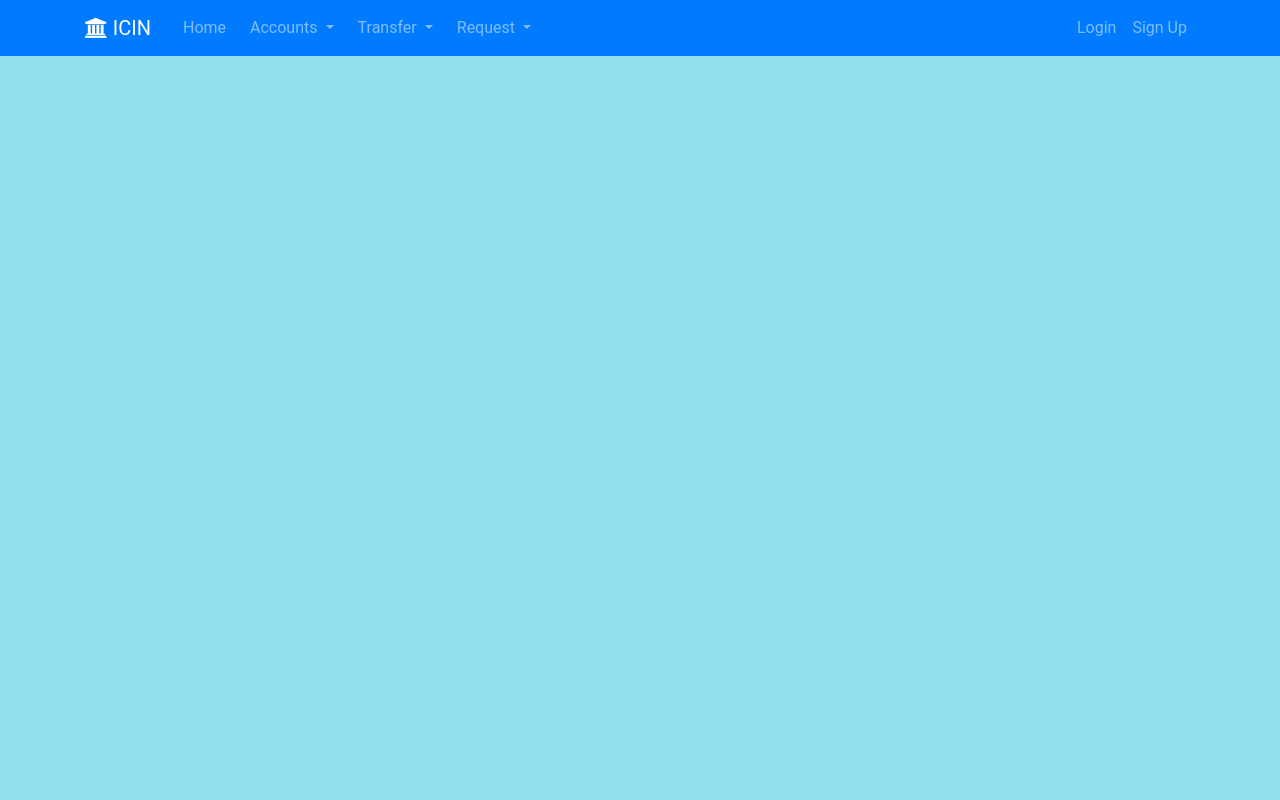
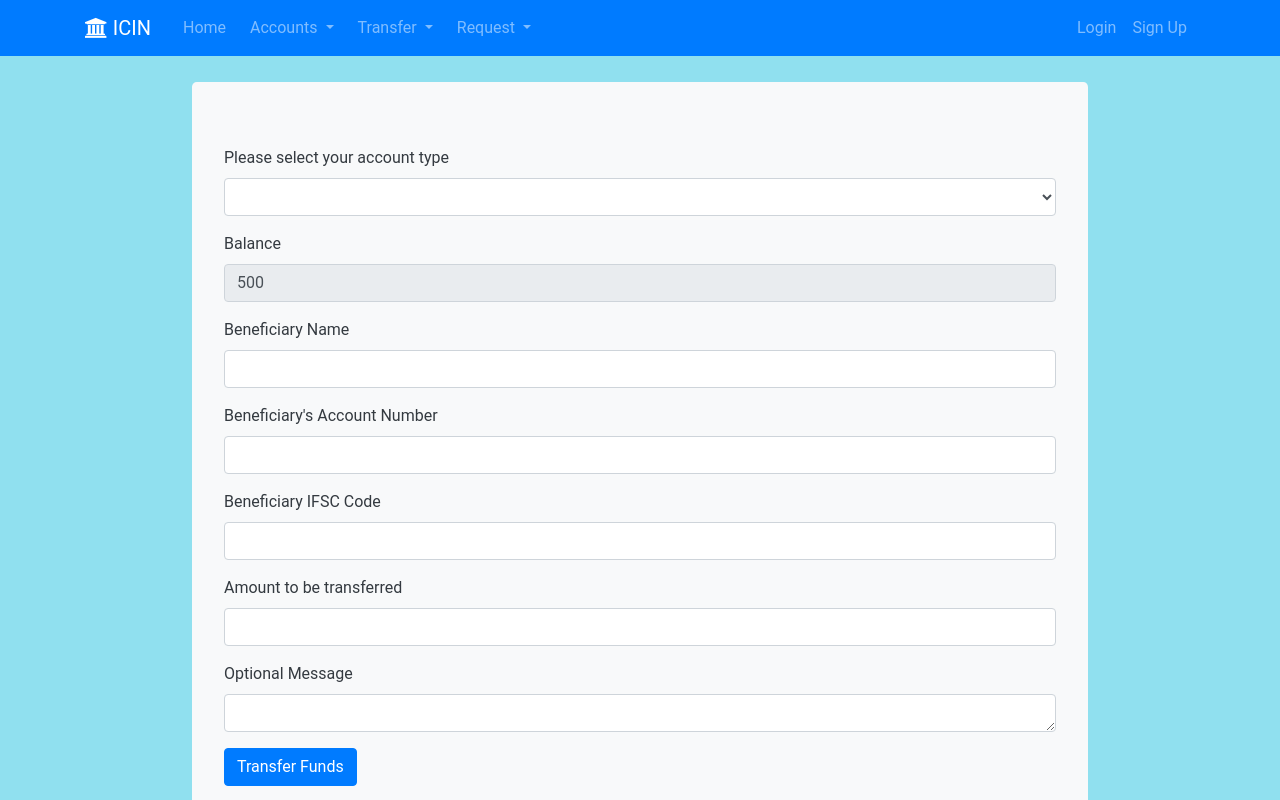
Before and after one commit to meetshah133/ICIN, an Angular app in the folder ICIN-frontend/: page /user/transferFundRequest in a window 1280 px wide. Before the commit this address led to /. Built offline with nearby package versions, Linux system fonts and the light colour scheme.

Commit message:
Added fund transfer

```diff
--- a/ICIN-frontend/src/app/app-routing.module.ts
+++ b/ICIN-frontend/src/app/app-routing.module.ts
@@ -9,6 +9,7 @@ import { UserRegistrationComponent } from './registration/subComponents/user-reg
 import {RegistrationComponent} from './registration/registration.component';
 import {UserHomeComponent} from "./user-home/user-home.component"
 import { ChequebookRequestComponent } from './chequebook-request/chequebook-request.component';
+import { TransferFundsComponent } from './transfer-funds/transfer-funds.component';
 
 const routes: Routes = [
   {path:"register/contactDetails",component:ContactDetailsComponent},
@@ -20,6 +21,7 @@ const routes: Routes = [
   {path:"register",component:RegistrationComponent },
   {path:"user/home",component:UserHomeComponent},
   {path:"user/chequeBookRequest",component:ChequebookRequestComponent},
+  {path:"user/transferFundRequest",component:TransferFundsComponent},
   {path:"",component:LoginComponent},
 
 ];
--- a/ICIN-frontend/src/app/app.module.ts
+++ b/ICIN-frontend/src/app/app.module.ts
@@ -15,6 +15,7 @@ import { HomepageComponent } from './homepage/homepage.component';
 import { NavbarComponent } from './navbar/navbar.component';
 import { UserHomeComponent } from './user-home/user-home.component';
 import { ChequebookRequestComponent } from './chequebook-request/chequebook-request.component';
+import { TransferFundsComponent } from './transfer-funds/transfer-funds.component';
 
 @NgModule({
   declarations: [
@@ -29,7 +30,8 @@ import { ChequebookRequestComponent } from './chequebook-request/chequebook-requ
     HomepageComponent,
     NavbarComponent,
     UserHomeComponent,
-    ChequebookRequestComponent
+    ChequebookRequestComponent,
+    TransferFundsComponent
   ],
   imports: [
     BrowserModule,
--- a/ICIN-frontend/src/app/chequebook-request/chequebook-request.component.ts
+++ b/ICIN-frontend/src/app/chequebook-request/chequebook-request.component.ts
@@ -20,6 +20,8 @@ export class ChequebookRequestComponent implements OnInit {
       accountType:[this.account,[Validators.required]]
     })
 
+
+
   }
 
   getAccountPassedByParent(){
@@ -32,4 +34,5 @@ export class ChequebookRequestComponent implements OnInit {
 
 
 
+
 }
--- a/ICIN-frontend/src/app/login/login.component.ts
+++ b/ICIN-frontend/src/app/login/login.component.ts
@@ -22,6 +22,7 @@ export class LoginComponent implements OnInit {
 
   validateLogin(){
     this.submitted = true;
+   //  console.log(this.loginForm.get("username").value);
     if(!this.loginForm.invalid){
       this.service.authenticateUser();
       this.router.navigate(["user","home"]);
--- a/ICIN-frontend/src/app/navbar/navbar.component.html
+++ b/ICIN-frontend/src/app/navbar/navbar.component.html
@@ -30,8 +30,8 @@
             Transfer
           </a>
           <div class="dropdown-menu" aria-labelledby="navbarDropdown">
-            <a class="dropdown-item" href="#">From Primary Account</a>
-            <a class="dropdown-item" href="#">From Saving Account</a>
+            <a class="dropdown-item" (click)="handleTransferFundRequest('Primary Account')">From Primary Account</a>
+            <a class="dropdown-item" (click)="handleTransferFundRequest('Saving Account')">From Saving Account</a>
           </div>
         </li>
         <li class="nav-item dropdown">
--- a/ICIN-frontend/src/app/navbar/navbar.component.ts
+++ b/ICIN-frontend/src/app/navbar/navbar.component.ts
@@ -23,4 +23,8 @@ export class NavbarComponent implements OnInit {
    this.router.navigate(["user","chequeBookRequest"],{state:{data:account}});
   }
 
+  handleTransferFundRequest(account){
+    this.router.navigate(["user","transferFundRequest"],{state:{data:account}});
+  }
+
 }
--- /dev/null
+++ b/ICIN-frontend/src/app/transfer-funds/transfer-funds.component.css
@@ -0,0 +1,5 @@
+.jumbotron{
+    margin-top:2%;
+    margin-right:15%;
+    margin-left: 15%;
+}
--- /dev/null
+++ b/ICIN-frontend/src/app/transfer-funds/transfer-funds.component.html
@@ -0,0 +1,65 @@
+<div class="jumbotron bg-light text-dark p-10">
+    <form [formGroup]="transferFundForm">
+    <div class="form-group">
+      <label for="accountType">Please select your account type</label>
+      <select class="form-control" id="accountType" name="accountType" formControlName="accountType">
+        <option>Primary Account</option>
+        <option>Saving Account</option>
+      </select>
+    </div>
+    <div class="form-group">
+        <label for="accountBalance">Balance</label>
+        <input type="text" class="form-control" readonly id="accountBalance" placeholder formControlName="balance">
+      </div>
+    <div class="form-group">
+        <label for="beneficiaryName">Beneficiary Name</label>
+        <input type="text" class="form-control"  id="beneficiaryName" fromControlName="beneficiaryName"   required="required" formControlName="beneficiaryName" [ngClass]="{ 'is-invalid': submitted && f.beneficiaryName.errors }" >
+        <div *ngIf="f.beneficiaryName.errors" class="invalid-feedback">
+            <div *ngIf="f.beneficiaryName.errors.required">    <p class="alert alert-warning mt-2" >Beneficiary Name is required</p>  </div>
+    </div>
+
+
+        <!--
+            formControlName="password" [ngClass]="{ 'is-invalid': submitted && f.password.errors }" >
+				<div *ngIf="f.password.errors" class="invalid-feedback">
+					<div *ngIf="f.password.errors.required">    <p class="alert alert-warning mt-2" >Password is required</p>  </div>
+			</div>
+        -->
+      </div>
+      <div class="form-group">
+        <label for="amountToBeTransfered">Beneficiary's Account Number</label>
+        <input type="text" class="form-control"  id="amountToBeTransfered" formControlName="amountToBeTransfered"
+        [ngClass] = "{'is-invalid':submitted && f.amountToBeTransfered.errors}" >
+        <div *ngIf="f.amountToBeTransfered.errors" class="invalid-feedback">
+            <div *ngIf="f.amountToBeTransfered.errors.required">
+                <p class="alert alert-warning mt-2">Beneficiary's Account Number is required!!</p>
+            </div>
+        </div>
+      </div>
+      <div class="form-group">
+        <label for="beneficiaryIFSCCode">Beneficiary IFSC Code</label>
+        <input type="text" class="form-control"  id="beneficiaryIFSCCode" formControlName="beneficiaryIFSCCode"
+        [ngClass]= "{'is-invalid':submitted && f.beneficiaryIFSCCode.errors}">
+        <div *ngIf="f.beneficiaryIFSCCode.errors" class="invalid-feedback">
+            <div *ngIf="f.beneficiaryIFSCCode.errors.required">
+               <p class="alert alert-warning  mt-2">Beneficiary's IFSC code is required!!</p>
+             </div>
+        </div>
+      </div>
+      <div class="form-group">
+        <label for="beneficiaryAccountNumber">Amount to be transferred</label>
+        <input type="number" class="form-control"  id="beneficiaryAccountNumber" formControlName="amountToBeTransfered"
+        [ngClass]="{'is-invalid':submitted && f.amountToBeTransfered.errors}">
+        <div *ngIf="f.amountToBeTransfered.errors" class="invalid-feedback">
+            <div *ngIf="f.amountToBeTransfered.errors.required">
+                <p class="alert alert-warning mt-2">Amount is required</p>
+            </div>
+        </div>
+      </div>
+    <div class="form-group">
+      <label for="Description">Optional Message</label>
+      <textarea class="form-control" id="description" rows="1"></textarea>
+    </div>
+    <button type="button" class="btn btn-primary" (click)="handleTransferFund()">Transfer Funds</button>
+  </form>
+</div>
--- /dev/null
+++ b/ICIN-frontend/src/app/transfer-funds/transfer-funds.component.ts
@@ -0,0 +1,51 @@
+import { Component, OnInit } from '@angular/core';
+import { Router } from '@angular/router';
+import {FormBuilder,FormControl,FormGroup,Validators}  from '@angular/forms';
+@Component({
+  selector: 'app-transfer-funds',
+  templateUrl: './transfer-funds.component.html',
+  styleUrls: ['./transfer-funds.component.css']
+})
+export class TransferFundsComponent implements OnInit {
+
+  constructor(private route:Router,private formBuilder:FormBuilder) { }
+  account:String=history.state.data;
+  balanceFund = this.getBalance(this.account)
+  transferFundForm: FormGroup;
+  submitted:boolean = false;
+  ngOnInit(): void {
+    this.transferFundForm = this.formBuilder.group({
+      accountType: [this.account],
+      balance : [this.balanceFund],
+      beneficiaryName : ["",Validators.required],
+      beneficiaryAccountNumber : ["",Validators.required],
+      beneficiaryIFSCCode : ["",Validators.required],
+      amountToBeTransfered : ["",[Validators.required,Validators.pattern('/^-?(0|[1-9]\d*)?$/')]],
+      optionalMessage : [""]
+    })
+    this.balanceFund = this.getBalance(this.account);
+  }
+
+  get f(){
+    return this.transferFundForm.controls;
+  }
+
+  getBalance(account){
+    if(account==="Primary Account"){
+      return "1000";
+    }
+    else
+      return "500";
+  }
+
+  handleTransferFund(){
+    this.submitted = true;
+    if(this.transferFundForm.invalid){
+      console.log("Invalid")
+    }
+    else{
+      console.log("Valid form");
+    }
+  }
+
+}
--- a/ICIN-frontend/src/styles.css
+++ b/ICIN-frontend/src/styles.css
@@ -2,5 +2,5 @@
 @import url("https://unpkg.com/bootstrap@4.1.0/dist/css/bootstrap.min.css");
 html,body{
     height:100%;
-    overflow: hidden;
+    overflow: auto;
 }
```
Also changed, not shown: 1 other file (tests, documents, lock files or other folders).
